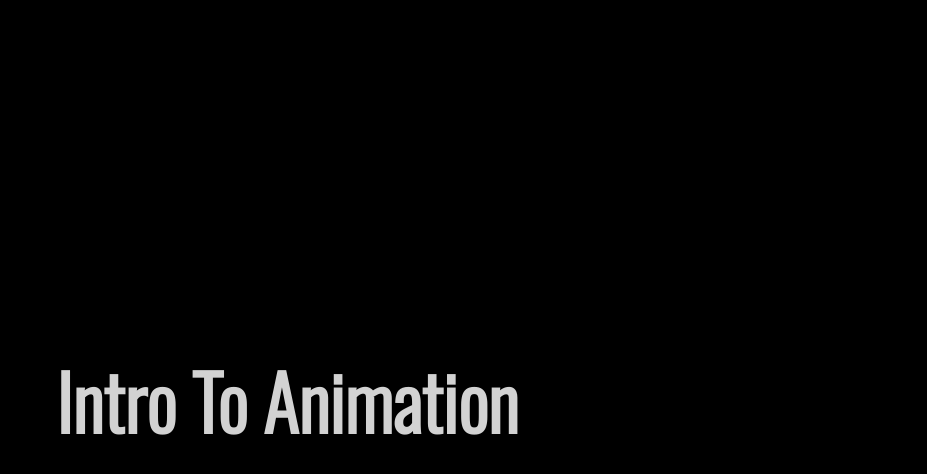
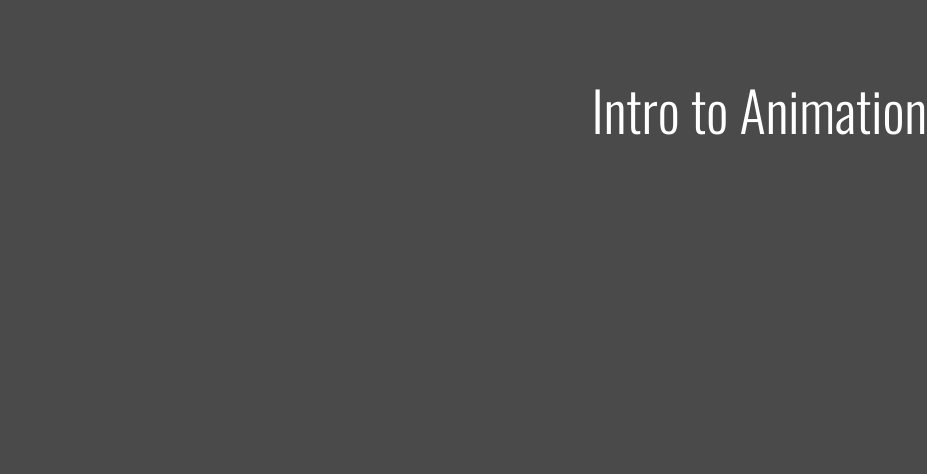
Before and after one commit to kitsbits/Animations, a React (Create React App) app: page / in a window 1280 px wide. Shown: the top 474 px of the page, without its empty margins (353-1280 px from the left). Built offline with nearby package versions, Linux system fonts and the light colour scheme.

Commit message:
base text elements, input, intro animation overlay

```diff
--- a/src/App.js
+++ b/src/App.js
@@ -1,24 +1,101 @@
 import React from 'react';
-// import styled, { keyframes } from 'styled-components';
+import styled, { keyframes } from 'styled-components';
+import { TimelineMax } from 'gsap';
+import _ from 'lodash';
 
-// export const fadeIn = keyframes`
-//   0% { opacity: 0; }
-//   100% { opacity: 1; }
-// `;
+import { colors } from './theme';
+import PBold from './components/text/PBold';
+import Transitions from './components/Transitions';
 
-// const Wrapper = styled.section`
-//   height: 100vh;
-//   width: 100vw;
-//   background-color: black;
-//   animation: ${fadeIn} 2s 2s forwards;
-// `;
+export const flicker = keyframes`
+  0% { opacity: 0.3; }
+  9% { opacity: 0.4; }
+  25% { opacity: 0.5; }
+  35% { opacity: 0.6; }
+  45% { opacity: 0.9; }
+  65% { opacity: 0.7; }
+  71% { opacity: 0.4; }
+  79% { opacity: 0.7; }
+  85% { opacity: 0.9; }
+  90% { opacity: 0.6; }
+  95% { opacity: 0.5; }
+  97% { opacity: 0.4; }
+  100% { opacity: 0.3; }
+`;
+
+const Wrapper = styled.div`
+  height: 100vh;
+  width: 100vw;
+  display: flex;
+  flex-direction: column;
+  align-items: flex-end;
+  overflow: hidden;
+`;
+
+const IntroOverlay = styled.div`
+  flex-shrink: 0;
+  position: absolute;
+  top: 0;
+  left: 0;
+  height: 100vh;
+  width: 100vw;
+  background-color: ${colors.darkGrey};
+  overflow: hidden;
+`;
+
+const Title = styled(PBold)`
+  font-size: 55px;
+  line-height: 55px;
+  margin: 0;
+  color: ${colors.darkGrey};
+  margin-top: 82px;
+`;
+
+const OverlayTitle = styled(Title)`
+  color: white;
+  // animation: ${flicker} 1.15s ease-out infinite;
+  cursor: pointer;
+  text-align: right;
+`;
+
+const ContentWrapper = styled.div`
+  flex-shrink: 0;
+  width: 100%;
+  max-width: 1200px;
+  background-color: ${colors.lightGrey};
+  padding: 75px 0;
+  min-height: 750px;
+`;
 
 class App extends React.Component {
+  enter = () => {
+    const overlayTitle = this.overlayRef.querySelector('.overlay-title');
+    this.enterAnimation = new TimelineMax()
+      .set(overlayTitle, { animation: null })
+      .to(overlayTitle, 0.1, { opacity: 1 })
+      .to(overlayTitle, 0.1, { opacity: 0.6 })
+      .to(overlayTitle, 0.15, { opacity: 0.8 })
+      .to(overlayTitle, 0.1, { opacity: 0.6 })
+      .to(overlayTitle, 0.1, { opacity: 0.9 })
+      .to(overlayTitle, 0.15, { opacity: 0.5 })
+      .to(overlayTitle, 0.2, { opacity: 0.2 })
+      .to(overlayTitle, 0.15, { opacity: 0.6 })
+      .to(overlayTitle, 0.1, { opacity: 0.4 })
+      .to(overlayTitle, 0.1, { opacity: 0, delay: 0.25 })
+      .to(this.overlayRef, 0.75, { opacity: 0, overflow: 'scroll', delay: 0.5 })
+  }
+
   render() {
     return (
-      <div id="page-wrapper">
-        <h1 id="intro-title">Intro To Animation</h1>
-      </div>
+      <Wrapper>
+        <Title>Intro to Animation</Title>
+        <ContentWrapper>
+          <Transitions />
+        </ContentWrapper>
+        <IntroOverlay ref={(ref) => { this.overlayRef = ref; }}>
+          <OverlayTitle onClick={this.enter} className="overlay-title">Intro to Animation</OverlayTitle>
+        </IntroOverlay>
+      </Wrapper>
     );
   }
 }
--- /dev/null
+++ b/src/components/Transitions.js
@@ -0,0 +1,23 @@
+import React from 'react';
+import styled from 'styled-components';
+
+import Input from './forms/Input';
+
+const Wrapper = styled.section`
+  display: flex;
+  flex-direction: column;
+  justify-content: center;
+  align-items: center;
+`;
+
+class Transitions extends React.Component { // eslint-disable-line
+  render() {
+    return (
+      <Wrapper>
+        <Input />
+      </Wrapper>
+    );
+  }
+};
+
+export default Transitions;
--- /dev/null
+++ b/src/components/forms/Input.js
@@ -0,0 +1,42 @@
+import React from 'react';
+import styled from 'styled-components';
+import { colors } from '../../theme';
+
+const Label = styled.label`
+  font-size: 22px;
+  line-height: 32px;
+  font-family: 'Oswald', sans-serif;
+  font-weight: 300;
+`;
+
+const InputField = styled.input`
+  width: 100%;
+  max-width: 320px;
+  height: 55px;
+  border: 2px solid ${colors.lightPurple};
+  border-radius: 2px;
+  outline: none;
+  font-size: 22px;
+  line-height: 32px;
+  font-family: 'Source Sans Pro', sans-serif;
+  font-weight: 300;
+  padding-left: 16px;
+  background-color: transparent;
+  transition: border 0.35s ease;
+
+  &:focus {
+    border: 2px solid ${colors.purple};
+  }
+`;
+
+class Input extends React.Component { // eslint-disable-line
+  render() {
+    return (
+      <Label>
+        <InputField />
+      </Label>
+    );
+  }
+};
+
+export default Input;
--- /dev/null
+++ b/src/components/text/PBold.js
@@ -0,0 +1,10 @@
+import styled from 'styled-components';
+
+const PBold = styled('p')`
+  font-size: 22px;
+  line-height: 32px;
+  font-family: 'Oswald', sans-serif;
+  font-weight: 300;
+`;
+
+export default PBold;
--- a/src/index.css
+++ b/src/index.css
@@ -38,5 +38,5 @@ body {
   font-size: 75px;
   color: white;
   font-family: 'Oswald', sans-serif;
-  animation: flicker 1s ease-out infinite;
+  animation: flicker 1.25s ease-out infinite;
 }
--- a/src/theme.js
+++ b/src/theme.js
@@ -1,6 +1,7 @@
 export const colors = {
   lightGrey: '#EEEEEE',
   darkGrey: '#4A4A4A',
+  lightPurple: '#E5C8FB',
   purple: '#A450E3',
   orange: '#F5A623',
-}
+};
```
Also changed, not shown: src/components/text/PDefault.js (added, +10 -0 lines), src/components/Nav.js (added).
